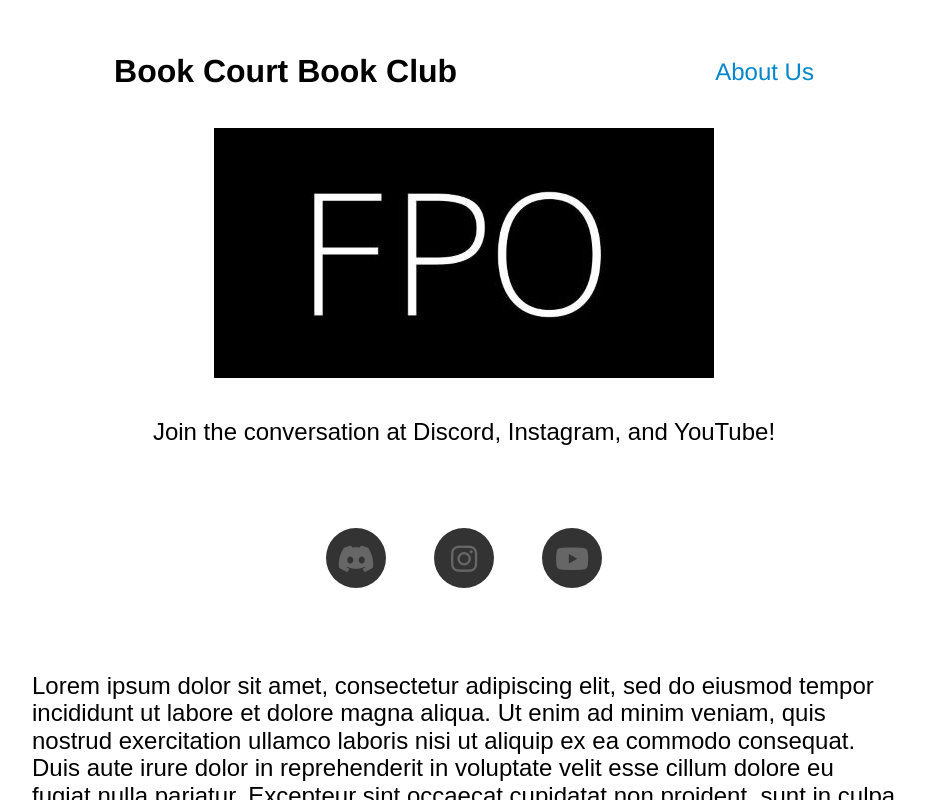
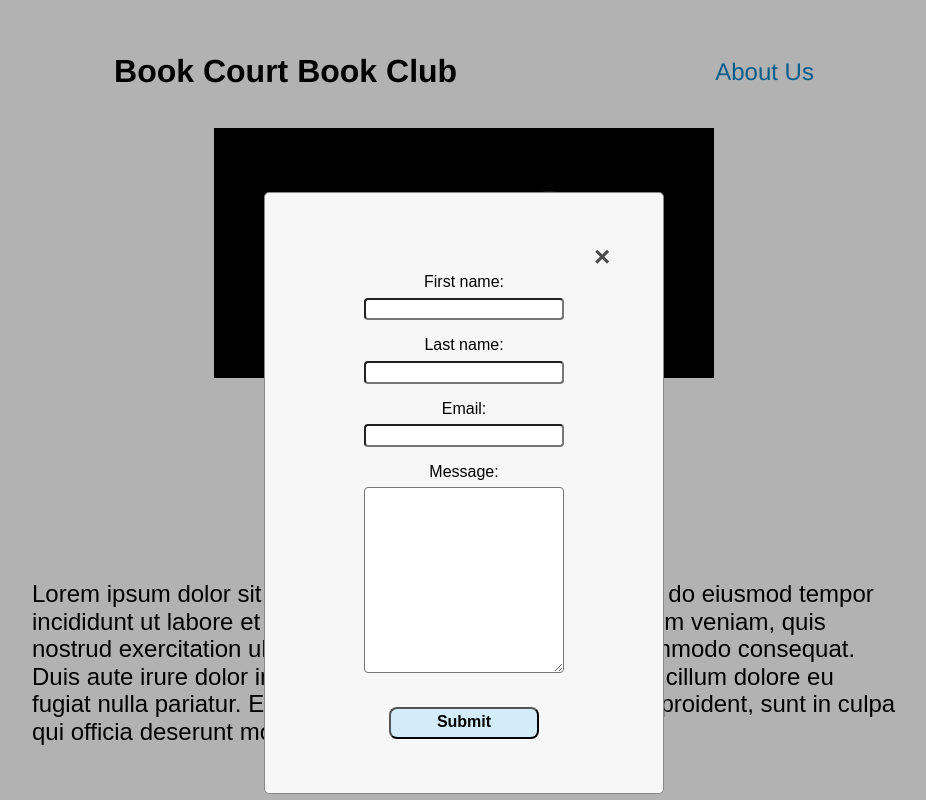
Before and after one commit to RDiMag/bookcourt-1, a plain HTML site: page index.html in a window 1280 px wide. Shown: the top 800 px of the page, without its empty margins (176-1102 px from the left). Drawn offline with Linux system fonts and the light colour scheme.

Commit message:
modal centering tests

```diff
--- a/css/style.css
+++ b/css/style.css
@@ -220,27 +220,39 @@ img.portrait{
 /* Modal Styling */
 
 .modal {
-     display: none; /*hidden by default */
-     position: fixed;
-     z-index: 1;
-     left: 0;
-     top: 0;
-     width: 100%;
-     height: 100%;
+     position:fixed;
+     top:0;
+     left:0;
+     right:0;
+     bottom:0;
+     background:#000;
+     text-align: center;
+     /* z-index: 1; */
      overflow: auto;
      background-color: rgb(255, 245, 245);
      background-color: rgba(0, 0, 0, 0.303);
 }
 
 .modal-content {
-       margin: 15% auto; /* 15% from the top and centered */
-       padding: 20px;
-       border: 1px solid #888;
-       border-radius: 4px;
-       width: 60%;
-       background-color: rgb(248, 247, 247);
-       vertical-align: middle;
+     padding: 3em;
+     border: 1px solid #888;
+     background:#eee;
+     border-radius:5px;
+     display: inline-block;
+     vertical-align: middle;
+     max-width:400px;
+     margin: 15% auto;
+     width: 60%;
+     background-color: rgb(248, 247, 247);
      }
+
+.modal-content:before{
+     content:"";
+     display:inline-block;
+     width:0;
+     height:100%;
+     vertical-align:middle;
+}
 
 button,
 input,
--- a/index.html
+++ b/index.html
@@ -27,9 +27,9 @@
     </header>
     <section class="main">
       <img src="/images/fpo.jpg" alt="FPO image, black rectangle" />
-      <p class="social">
+      <!-- <p class="social">
         Join the conversation at Discord, Instagram, and YouTube!
-      </p>
+      </p> -->
       <span>
         <ul class="social">
           <li class="social">
```
Also changed, not shown: js/main.js (line endings or trailing spaces).
